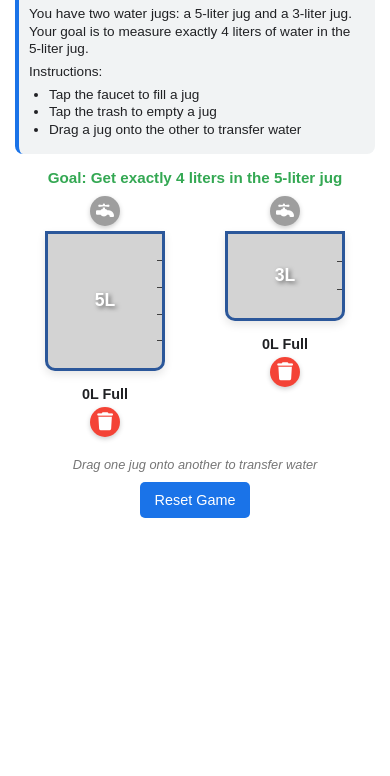
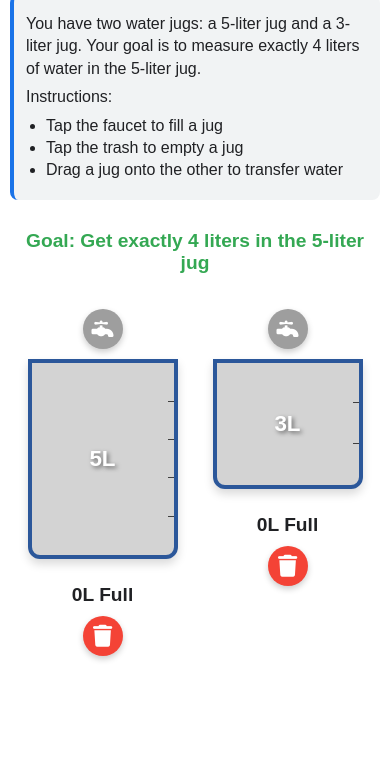
Before and after one commit to KajalDeore04/simple-jug-game, a plain HTML site: page index.html in a window 390 px wide. Shown: the part 68-844 px from the top of the page. Drawn offline with Linux system fonts and the light colour scheme.

Commit message:
phone friendly

```diff
--- a/index.html
+++ b/index.html
@@ -9,7 +9,6 @@
     :root {
       --primary-color: #1a73e8;
       --secondary-color: #34a853;
-      --background-color: #f8f9fa;
       --bucket-color: #4285f4;
       --bucket-border: #2b579a;
       --bucket-water: #88c4ff;
@@ -35,72 +34,70 @@
 
     body {
       font-family: Arial, sans-serif;
-      background-color: white;
+      color: var(--text-color);
       display: flex;
       flex-direction: column;
       align-items: center;
-      justify-content: center;
-      color: var(--text-color);
-    }
-
-    .container {
-      width: 100%;
-      height: 100%;
-      background-color: white;
-      padding: 15px;
-      display: flex;
-      flex-direction: column;
+      justify-content: space-between;
+      height: 100vh;
+      width: 100vw;
+      padding: 10px;
     }
 
     h1 {
       text-align: center;
       color: var(--primary-color);
-      margin: 5px 0 10px 0;
-      font-size: 1.5rem;
+      margin: 10px 0;
+      font-size: 1.8rem;
     }
 
     .instructions {
       background-color: #f1f3f4;
-      padding: 10px;
+      padding: 12px;
       border-radius: 8px;
       margin-bottom: 15px;
-      font-size: 0.85rem;
-      line-height: 1.3;
+      font-size: 1rem;
+      line-height: 1.4;
       border-left: 4px solid var(--primary-color);
-      flex-shrink: 0;
+      width: 100%;
     }
 
     .instructions p {
-      margin: 5px 0;
+      margin: 6px 0;
     }
 
     .instructions ul {
-      margin: 5px 0;
+      margin: 6px 0;
       padding-left: 20px;
     }
 
     .goal {
       text-align: center;
       font-weight: bold;
-      margin-bottom: 10px;
+      margin: 15px 0;
       color: var(--secondary-color);
-      font-size: 0.95rem;
+      font-size: 1.2rem;
+      width: 100%;
     }
 
     .game-area {
       display: flex;
       flex-direction: column;
       align-items: center;
-      flex-grow: 1;
-      margin-bottom: 10px;
+      width: 100%;
+      flex: 1;
+      margin-bottom: 15px;
+      justify-content: center;
     }
 
     .buckets-container {
       display: flex;
       justify-content: space-around;
       width: 100%;
-      margin-bottom: 15px;
-      flex-grow: 1;
+      margin: 20px 0;
+      flex: 1;
+      min-height: 50vh;
+      align-items: center;
     }
 
     .bucket {
@@ -108,23 +105,24 @@
       flex-direction: column;
       align-items: center;
       position: relative;
-      width: 40%;
-      max-width: 120px;
+      width: 45%;
+      max-width: 150px;
+      height: 100%;
     }
 
     .tap {
-      width: 30px;
-      height: 30px;
+      width: 40px;
+      height: 40px;
       background-color: #9e9e9e;
       border-radius: 50%;
       cursor: pointer;
-      margin-bottom: 5px;
+      margin-bottom: 10px;
       display: flex;
       align-items: center;
       justify-content: center;
-      font-size: 18px;
+      font-size: 22px;
       color: white;
-      box-shadow: 0 2px 5px rgba(0,0,0,0.2);
+      box-shadow: 0 3px 6px rgba(0,0,0,0.2);
       transition: all 0.3s;
     }
 
@@ -135,13 +133,13 @@
 
     .bucket-visual {
       width: 100%;
-      border: 3px solid var(--bucket-border);
-      border-radius: 0 0 10px 10px;
+      border: 4px solid var(--bucket-border);
+      border-radius: 0 0 12px 12px;
       background-color: #d3d3d3;
       position: relative;
       overflow: hidden;
-      margin-bottom: 10px;
-      box-shadow: 0 4px 8px rgba(0,0,0,0.1);
+      margin-bottom: 15px;
+      box-shadow: 0 5px 10px rgba(0,0,0,0.15);
       transition: transform 0.2s;
       text-align: center;
       display: flex;
@@ -150,11 +148,11 @@
     }
 
     #bucket5 .bucket-visual {
-      height: 140px;
+      height: 200px;
     }
 
     #bucket3 .bucket-visual {
-      height: 90px;
+      height: 130px;
     }
 
     .bucket-visual:active {
@@ -163,7 +161,7 @@
 
     .bucket-label {
       position: absolute;
-      font-size: 1.1rem;
+      font-size: 1.4rem;
       font-weight: bold;
       color: white;
       text-shadow: 2px 2px 4px rgba(0, 0, 0, 0.5);
@@ -183,23 +181,23 @@
     .bucket-info {
       text-align: center;
       font-weight: bold;
-      margin-top: 5px;
-      font-size: 0.9rem;
+      margin-top: 10px;
+      font-size: 1.2rem;
     }
 
     .valve {
-      width: 30px;
-      height: 30px;
+      width: 40px;
+      height: 40px;
       background-color: #f44336;
       border-radius: 50%;
       cursor: pointer;
-      margin-top: 5px;
+      margin-top: 10px;
       display: flex;
       align-items: center;
       justify-content: center;
-      font-size: 18px;
+      font-size: 22px;
       color: white;
-      box-shadow: 0 2px 5px rgba(0,0,0,0.2);
+      box-shadow: 0 3px 6px rgba(0,0,0,0.2);
       transition: all 0.3s;
     }
 
@@ -211,20 +209,21 @@
     .actions {
       display: flex;
       justify-content: center;
-      margin-top: 10px;
-      margin-bottom: 10px;
+      margin: 15px 0 20px 0;
+      width: 100%;
     }
 
     button {
       background-color: var(--button-color);
       color: white;
       border: none;
-      padding: 10px 15px;
-      border-radius: 5px;
+      padding: 15px 20px;
+      border-radius: 8px;
       cursor: pointer;
-      font-size: 0.9rem;
+      font-size: 1.1rem;
       margin: 0 5px;
       transition: background-color 0.3s;
+      min-width: 120px;
     }
 
     button:active {
@@ -233,17 +232,17 @@
 
     .drag-hint {
       text-align: center;
-      margin-top: 5px;
-      color: #757575;
+      margin: 15px 0;
+      color: #575757;
       font-style: italic;
-      font-size: 0.8rem;
+      font-size: 1rem;
     }
 
     .water-markings {
       position: absolute;
-      right: -20px;
+      right: -25px;
       height: 100%;
-      width: 20px;
+      width: 25px;
       display: flex;
       flex-direction: column;
       justify-content: space-between;
@@ -259,8 +258,8 @@
 
     .marking-line {
       position: absolute;
-      left: -5px;
-      width: 5px;
+      left: -6px;
+      width: 6px;
       height: 1px;
       background-color: rgba(0, 0, 0, 0.7);
     }
@@ -268,7 +267,7 @@
     .marking-text {
       position: absolute;
       right: 0;
-      font-size: 0.65rem;
+      font-size: 0.8rem;
       font-weight: bold;
       padding: 1px;
       color: #333;
@@ -276,28 +275,32 @@
 
     .current-level {
       position: absolute;
-      right: -32px;
+      right: -38px;
       color: var(--primary-color);
       font-weight: bold;
       background-color: rgba(255, 255, 255, 0.8);
-      padding: 1px 3px;
-      border-radius: 3px;
+      padding: 2px 4px;
+      border-radius: 4px;
       border: 1px solid var(--primary-color);
-      font-size: 0.8rem;
+      font-size: 1rem;
       transition: all 0.5s ease-out;
       z-index: 3;
     }
 
     #game-screen, #win-screen {
       display: none;
+      width: 100%;
       height: 100%;
+      flex-direction: column;
+      align-items: center;
+      justify-content: space-between;
     }
 
     .card-container {
       perspective: 1000px;
-      width: 180px;
-      height: 220px;
-      margin: 15px auto;
+      width: 220px;
+      height: 270px;
+      margin: 20px auto;
     }
 
     .card {
@@ -306,7 +309,7 @@
       position: relative;
       transform-style: preserve-3d;
       animation: rotate 8s infinite linear;
-      box-shadow: 0 10px 25px rgba(0,0,0,0.2);
+      box-shadow: 0 12px 30px rgba(0,0,0,0.25);
     }
 
     .card-face {
@@ -314,22 +317,22 @@
       width: 100%;
       height: 100%;
       backface-visibility: hidden;
-      border-radius: 10px;
+      border-radius: 12px;
       display: flex;
       align-items: center;
       justify-content: center;
       font-weight: bold;
-      font-size: 1.5rem;
+      font-size: 1.8rem;
       background-image: linear-gradient(135deg, #4facfe 0%, #00f2fe 100%);
       color: white;
-      box-shadow: 0 5px 15px rgba(0,0,0,0.1);
+      box-shadow: 0 6px 18px rgba(0,0,0,0.15);
     }
 
     .card-face img {
       width: 100%;
       height: 100%;
       object-fit: cover;
-      border-radius: 10px;
+      border-radius: 12px;
     }
 
     .card-back {
@@ -348,9 +351,9 @@
 
     .confetti {
       position: fixed;
-      width: 10px;
-      height: 10px;
-      border-radius: 2px;
+      width: 12px;
+      height: 12px;
+      border-radius: 3px;
       z-index: 1000;
       opacity: 0;
       pointer-events: none;
@@ -370,8 +373,8 @@
 
     .win-message {
       text-align: center;
-      margin: 15px 0;
-      font-size: 1.5rem;
+      margin: 25px 0;
+      font-size: 1.8rem;
       color: var(--secondary-color);
       font-weight: bold;
       animation: pulse 2s infinite;
@@ -385,10 +388,10 @@
 
     .redirect-message {
       text-align: center;
-      margin-top: 15px;
+      margin: 20px 0;
       font-style: italic;
       color: #757575;
-      font-size: 0.9rem;
+      font-size: 1.1rem;
     }
 
     #countdown {
@@ -397,7 +400,7 @@
   </style>
 </head>
 <body>
-  <div id="game-screen" class="container">
+  <div id="game-screen">
     <h1>Water Jug Puzzle</h1>
     <div class="instructions">
       <p>You have two water jugs: a 5-liter jug and a 3-liter jug. Your goal is to measure exactly 4 liters of water in the 5-liter jug.</p>
@@ -478,7 +481,7 @@
     </div>
   </div>
 
-  <div id="win-screen" class="container">
+  <div id="win-screen">
     <div class="win-message">Congratulations! You've solved the puzzle!</div>
     <div class="card-container">
       <div class="card">
@@ -506,7 +509,7 @@
 
     // Initialize the game
     window.onload = function() {
-      document.getElementById('game-screen').style.display = 'block';
+      document.getElementById('game-screen').style.display = 'flex';
       document.getElementById('win-screen').style.display = 'none';
       updateVisuals();
 
@@ -519,7 +522,29 @@
 
       // Set up touch events for mobile
       setupTouchEvents();
+
+      // Adjust the height to use full screen
+      adjustHeight();
+      window.addEventListener('resize', adjustHeight);
     };
+
+    // Adjust component heights to use full screen
+    function adjustHeight() {
+      const screenHeight = window.innerHeight;
+      const gameScreen = document.getElementById('game-screen');
+      gameScreen.style.height = screenHeight + 'px';
+
+      // Make sure buckets-container has enough space
+      const header = document.querySelector('h1').offsetHeight;
+      const instructions = document.querySelector('.instructions').offsetHeight;
+      const goal = document.querySelector('.goal').offsetHeight;
+      const actions = document.querySelector('.actions').offsetHeight;
+      const dragHint = document.querySelector('.drag-hint').offsetHeight;
+
+      const availableHeight = screenHeight - header - instructions - goal - actions - dragHint - 60; // extra padding
+      const bucketsContainer = document.querySelector('.buckets-container');
+      bucketsContainer.style.minHeight = availableHeight + 'px';
+    }
 
     // Setup touch events
     function setupTouchEvents() {
@@ -712,7 +737,7 @@
     // Show the win screen
     function showWinScreen() {
       document.getElementById('game-screen').style.display = 'none';
-      document.getElementById('win-screen').style.display = 'block';
+      document.getElementById('win-screen').style.display = 'flex';
 
       // Create confetti effect
       createConfetti();
```
